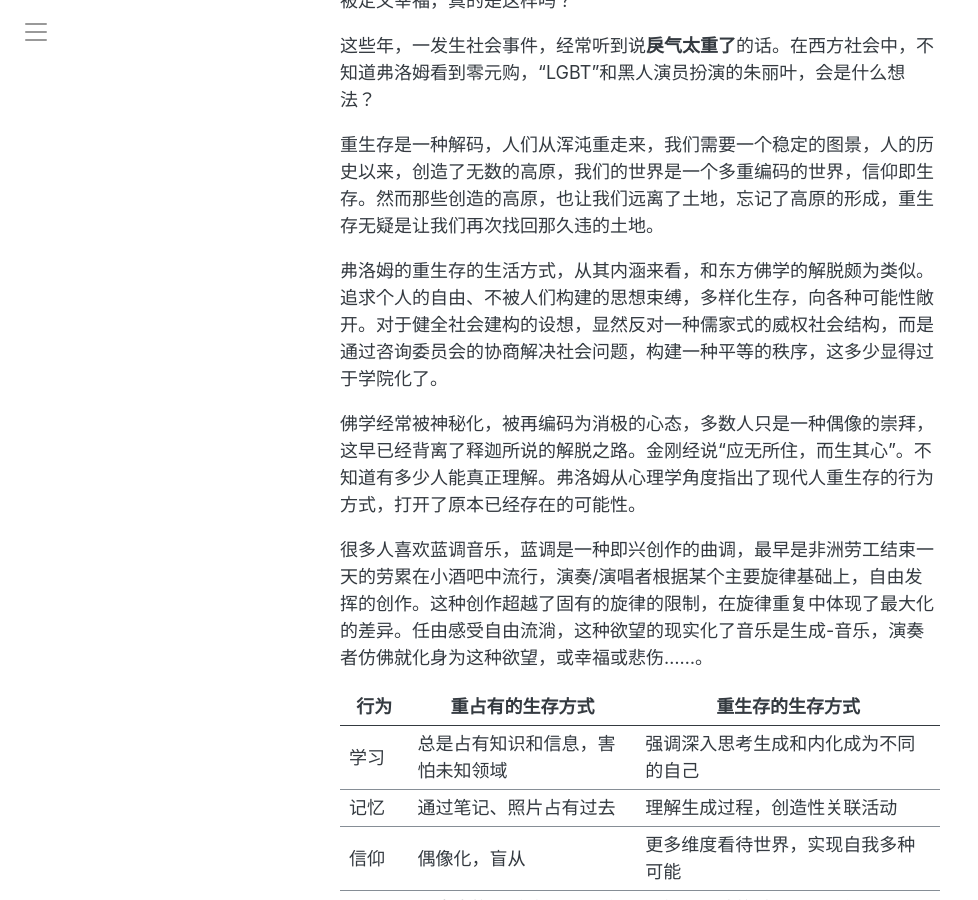
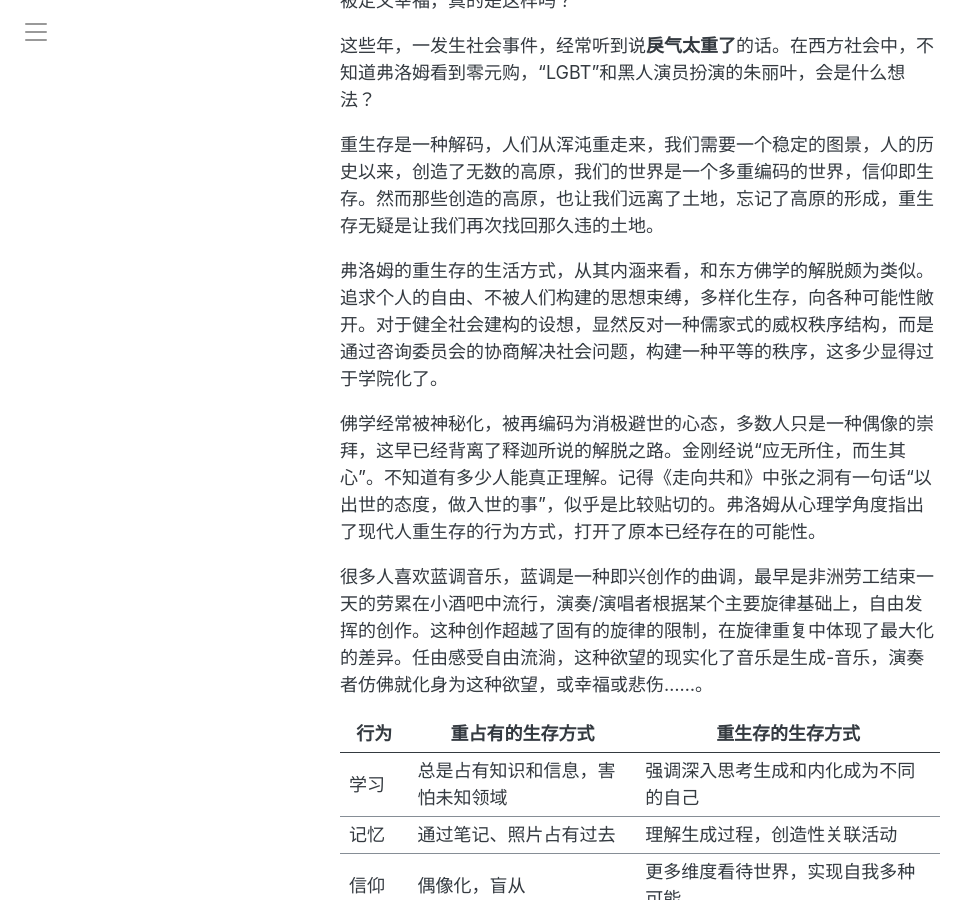
Before and after one commit to symphonyh/symphonyh.github.io, a Jekyll site: the page built from _posts/2024-12-12-shengcun.md, in a window 1280 px wide and 900 px high, scrolled down 639 px. Shown: the whole window, without its empty margins (0-978 px from the left). Built offline with Jekyll 4.4.1, drawn with Linux system fonts in a browser that asks for light colours; comment, search, counter and statistics services are not loaded.

Commit message:
Update 2024-12-12-shengcun.md

```diff
--- a/_posts/2024-12-12-shengcun.md
+++ b/_posts/2024-12-12-shengcun.md
@@ -21,9 +21,9 @@ comments: true
 
 重生存是一种解码，人们从浑沌重走来，我们需要一个稳定的图景，人的历史以来，创造了无数的高原，我们的世界是一个多重编码的世界，信仰即生存。然而那些创造的高原，也让我们远离了土地，忘记了高原的形成，重生存无疑是让我们再次找回那久违的土地。
 
-弗洛姆的重生存的生活方式，从其内涵来看，和东方佛学的解脱颇为类似。追求个人的自由、不被人们构建的思想束缚，多样化生存，向各种可能性敞开。对于健全社会建构的设想，显然反对一种儒家式的威权社会结构，而是通过咨询委员会的协商解决社会问题，构建一种平等的秩序，这多少显得过于学院化了。
+弗洛姆的重生存的生活方式，从其内涵来看，和东方佛学的解脱颇为类似。追求个人的自由、不被人们构建的思想束缚，多样化生存，向各种可能性敞开。对于健全社会建构的设想，显然反对一种儒家式的威权秩序结构，而是通过咨询委员会的协商解决社会问题，构建一种平等的秩序，这多少显得过于学院化了。
 
-佛学经常被神秘化，被再编码为消极的心态，多数人只是一种偶像的崇拜，这早已经背离了释迦所说的解脱之路。金刚经说“应无所住，而生其心”。不知道有多少人能真正理解。弗洛姆从心理学角度指出了现代人重生存的行为方式，打开了原本已经存在的可能性。
+佛学经常被神秘化，被再编码为消极避世的心态，多数人只是一种偶像的崇拜，这早已经背离了释迦所说的解脱之路。金刚经说“应无所住，而生其心”。不知道有多少人能真正理解。记得《走向共和》中张之洞有一句话“以出世的态度，做入世的事”，似乎是比较贴切的。弗洛姆从心理学角度指出了现代人重生存的行为方式，打开了原本已经存在的可能性。
 
 很多人喜欢蓝调音乐，蓝调是一种即兴创作的曲调，最早是非洲劳工结束一天的劳累在小酒吧中流行，演奏/演唱者根据某个主要旋律基础上，自由发挥的创作。这种创作超越了固有的旋律的限制，在旋律重复中体现了最大化的差异。任由感受自由流淌，这种欲望的现实化了音乐是生成-音乐，演奏者仿佛就化身为这种欲望，或幸福或悲伤……。
 
```
